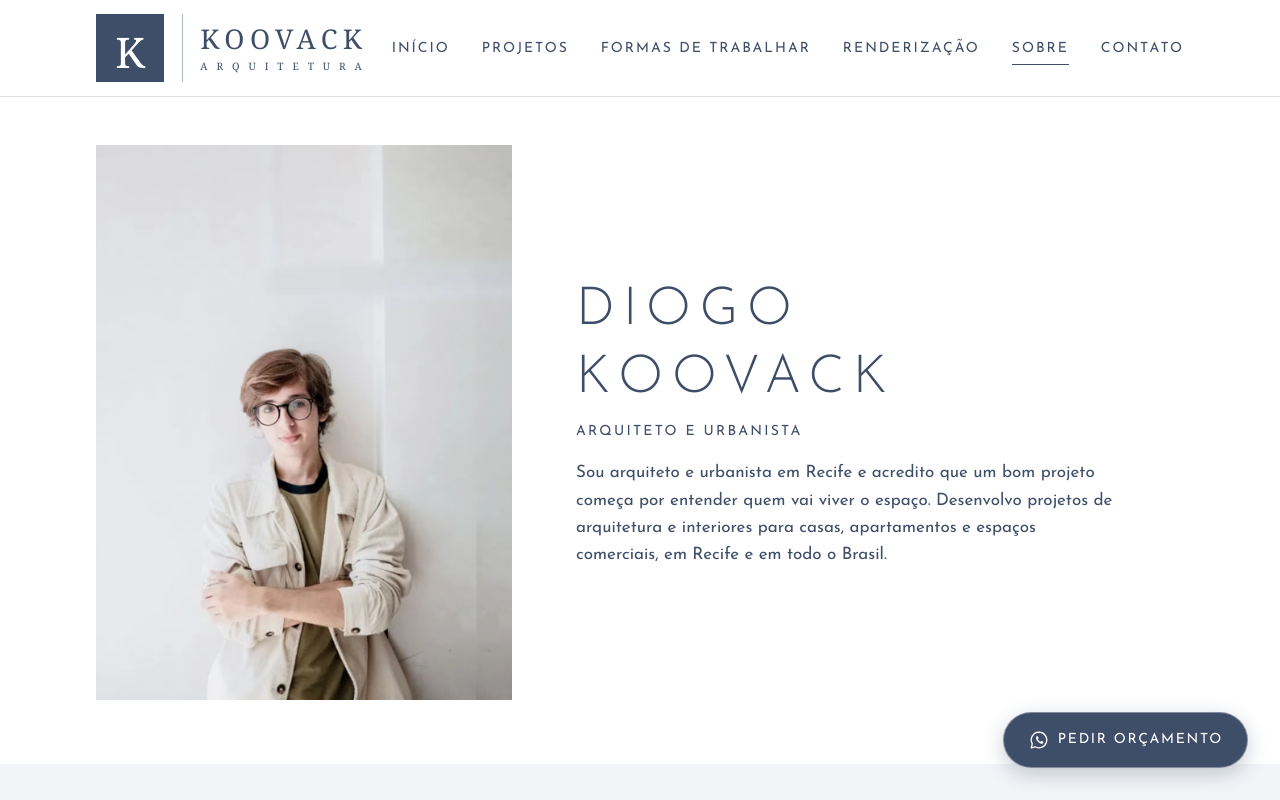
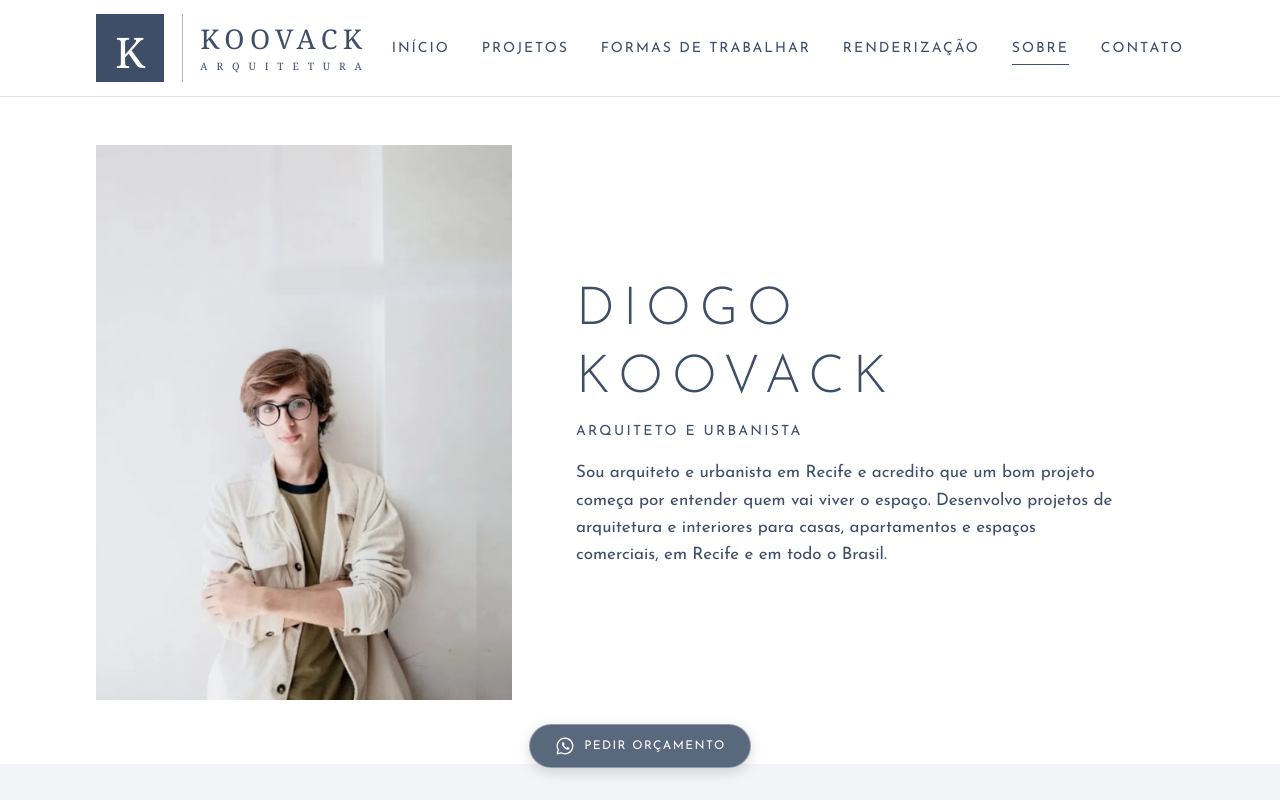
Before and after one commit to diegobrsantosdev/koovack-site, an Astro site: page /sobre in a window 1280 px wide. Shown: the top 800 px of the page. Built offline with nearby package versions, Linux system fonts and the light colour scheme; Astro itself is replaced by a stand-in of ours; no server answers; a web font is replaced by a local one.

Commit message:
style: make fixed WhatsApp button a compact centered translucent pill

```diff
--- a/src/components/layout/WhatsAppFixo.astro
+++ b/src/components/layout/WhatsAppFixo.astro
@@ -1,6 +1,8 @@
 ---
-// Botão de WhatsApp fixo na base da tela.
-// Celular: barra de largura total. Desktop: botão flutuante no canto inferior direito.
+// Botão de WhatsApp fixo na base da tela: pílula compacta (44 px), CENTRALIZADA (celular e desktop),
+// com fundo levemente transparente e desfoque. Decidido pelo Diego em 23/11/2026, depois de testar
+// o retângulo no canto ("não gostei"). Antes era uma pílula de largura total no celular (grande demais).
+// Transparência: o fundo fica em 85% para o texto branco manter contraste ≥ 4,5:1 sobre fundo claro.
 import { site } from '../../config/site';
 import { linkWhatsApp, atributosRastreio, type RastreioWhatsApp } from '../../lib/whatsapp';
 import IconeWhatsApp from '../ui/IconeWhatsApp.astro';
@@ -53,8 +55,12 @@ const { mensagem, rastreio, detalhe } = Astro.props;
   .whatsapp-fixo {
     position: fixed;
     z-index: 40;
-    left: var(--esp-3);
-    right: var(--esp-3);
+    /* centralizado: ocupa só a largura do conteúdo, no meio da tela (sem transform, que já é usado
+       para esconder e no hover) */
+    left: 0;
+    right: 0;
+    width: fit-content;
+    margin-inline: auto;
     bottom: calc(var(--esp-3) + env(safe-area-inset-bottom, 0px)); /* respeita a barra do iPhone */
     display: flex;
     align-items: center;
@@ -62,16 +68,18 @@ const { mensagem, rastreio, detalhe } = Astro.props;
     gap: var(--esp-2);
     min-height: var(--altura-whatsapp-fixo);
     padding: 0 var(--esp-4);
-    border-radius: var(--raio-botao);
-    background: var(--cor-principal);
+    border-radius: var(--raio-botao); /* pílula, como os outros botões */
+    background: rgb(62 78 104 / 0.85); /* --cor-principal a 85% */
+    -webkit-backdrop-filter: blur(8px);
+    backdrop-filter: blur(8px); /* desfoca o que passa por trás: o texto continua legível */
     color: var(--cor-branco);
     border: 1px solid rgb(255 255 255 / 0.35); /* separa o botão do rodapé, que tem a mesma cor */
     text-decoration: none;
-    font-size: 0.8125rem;
+    font-size: 0.75rem;
     text-transform: uppercase;
     letter-spacing: 0.06em;
-    white-space: nowrap; /* o texto cabe numa linha só, mesmo em 360 px */
-    box-shadow: 0 6px 20px rgb(62 78 104 / 0.28);
+    white-space: nowrap;
+    box-shadow: 0 4px 14px rgb(0 0 0 / 0.15);
     transition: background-color var(--transicao), transform var(--transicao), opacity var(--transicao),
       visibility 0s;
   }
@@ -109,10 +117,7 @@ const { mensagem, rastreio, detalhe } = Astro.props;
 
   @media (min-width: 48rem) {
     .whatsapp-fixo {
-      left: auto;
-      right: var(--esp-5);
       bottom: var(--esp-5);
-      font-size: var(--texto-pequeno);
       letter-spacing: 0.12em;
     }
     .whatsapp-fixo:hover {
--- a/src/styles/tokens.css
+++ b/src/styles/tokens.css
@@ -42,7 +42,7 @@
   --largura-max: 72rem;   /* 1152px */
   --margem-lateral: 1.25rem; /* 20px no celular */
   --altura-header: 4rem;
-  --altura-whatsapp-fixo: 3.5rem;
+  --altura-whatsapp-fixo: 2.75rem; /* 44 px: mínimo confortável para o dedo (era 3.5rem até 23/11/2026) */
   --raio: 2px; /* cards e imagens: cantos quase retos */
   --raio-botao: 999px; /* botões: cantos totalmente arredondados (pílula) */
 
```
